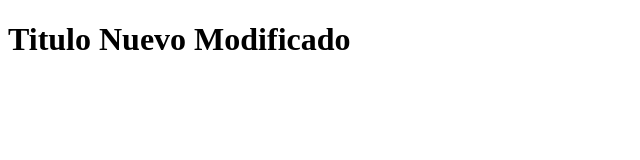
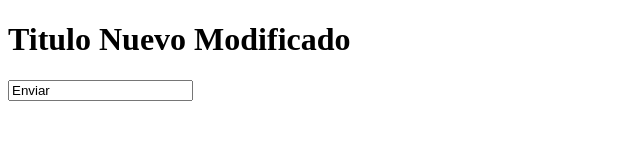
Before and after one commit to DonaldGonz02/HelloGit, a plain HTML site: page Index.html in a window 1280 px wide. Shown: the whole page, without its empty margins (0-640 px from the left). Drawn offline with Linux system fonts and the light colour scheme.

Commit message:
Se agregó botón de Formulario

```diff
--- a/Index.html
+++ b/Index.html
@@ -7,5 +7,8 @@
 </head>
 <body>
     <h1>Titulo Nuevo Modificado</h1>
+    <form action="#" method="get">
+        <input type="buttom" value="Enviar">
+    </form>
 </body>
 </html>
```
